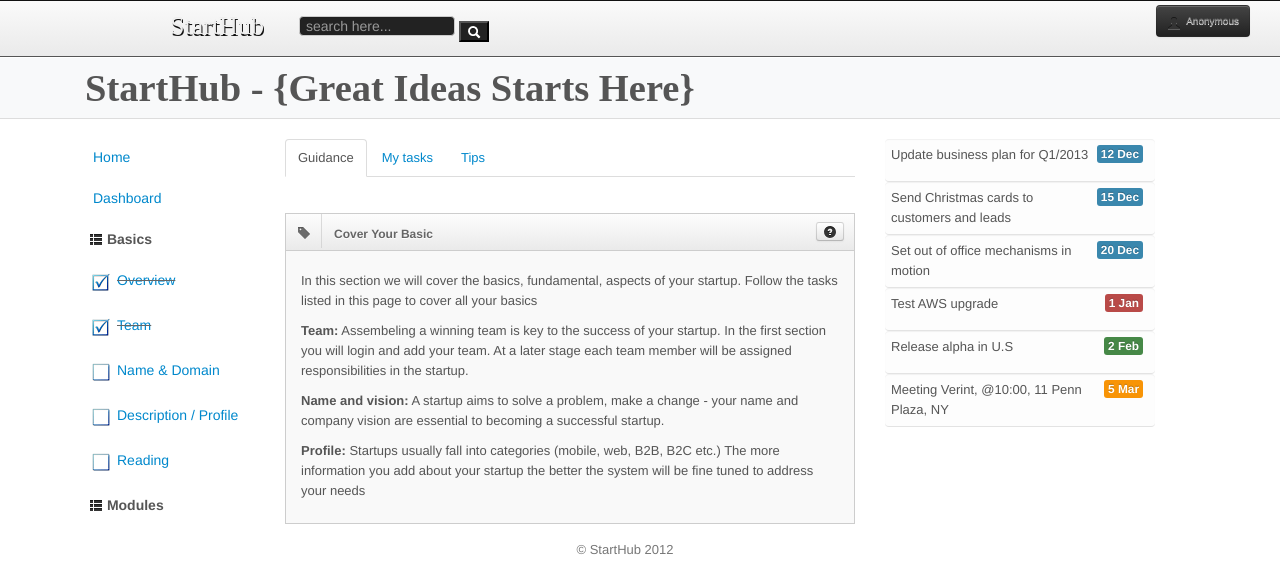
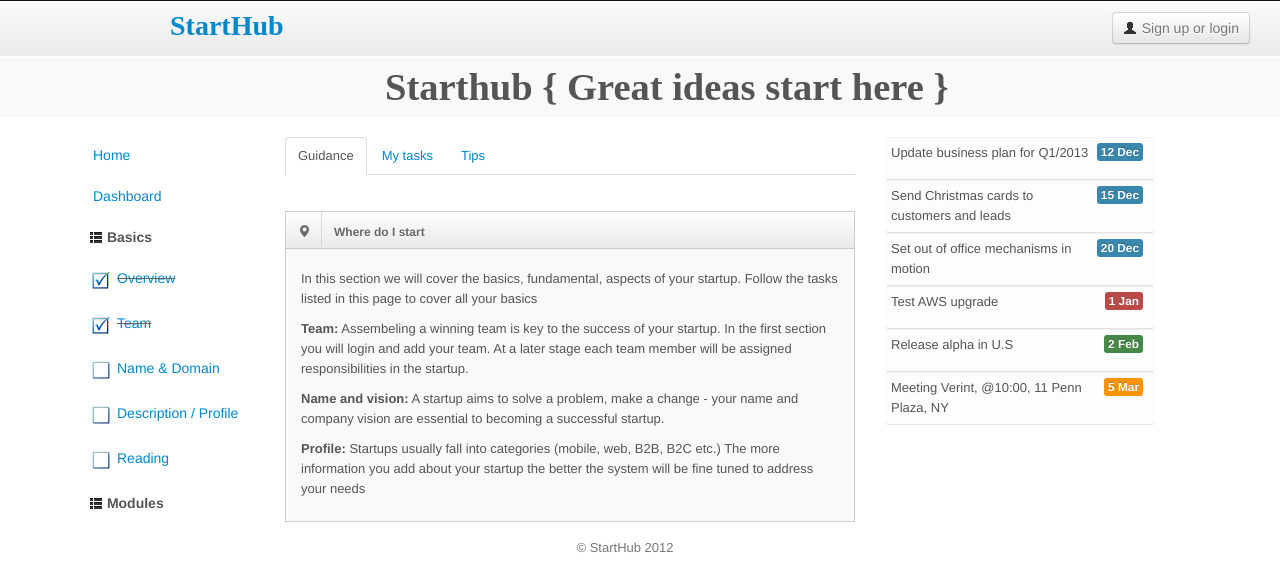
Before and after one commit to ashevat/xboard, a CakePHP app: the page made by app/View/Basics/overview.ctp in a window 1280 px wide. Shown: the top 564 px of the page. Run offline with PHP 8.4 and a stand-in for CakePHP, Linux system fonts and the light colour scheme; the template is opened without the code that fills it, so the values that code supplies are empty; some libraries are stand-ins or nearby versions.

Commit message:
some more

```diff
--- a/app/Plugin/Usermgmt/Controller/UsersController.php
+++ b/app/Plugin/Usermgmt/Controller/UsersController.php
@@ -303,7 +303,7 @@ class UsersController extends UserMgmtAppController {
 			if($connect) {
 				$this->render('popup');
 			} else {
-				$this->redirect("/dashboard");
+				$this->redirect(array('controller'=>'reports'));
 			}
 		}
 		if($connect=='fb') {
--- a/app/View/Basics/overview.ctp
+++ b/app/View/Basics/overview.ctp
@@ -37,7 +37,7 @@
 					</thead>
 					<tbody>
 						<tr>
-							<td class="taskDesc"><i class="icon-ok"></i> Thinking of a brilient idea</td>
+							<td class="taskDesc"><i class="icon-ok"></i> Thinking of a brilliant idea</td>
 							<td class="taskStatus"><span class="done">done</span></td>
 							<td class="taskOptions"><a href="#" class="tip-top"
 								data-original-title="Done"><i class="icon-ok"></i> </a> </td>
@@ -68,11 +68,9 @@
 	<div class="tab-pane" id="guide">
 		<div class="widget-box">
 			<div class="widget-title">
-				<span class="icon"><i class="icon-tag"></i> </span>
-				<h5>Cover Your Basic</h5>
-				<div class="buttons">
-					<a href="#" class="btn btn-mini"><i class="icon-question-sign"></i></a>
-				</div>
+				<span class="icon"><i class="icon-map-marker"></i> </span>
+				<h5>Where do I start</h5>
+
 			</div>
 			<div class="widget-content" style="padding-top: 20px">
 				<p>In this section we will cover the basics, fundamental, aspects of your startup. Follow the tasks listed in this page to cover all your basics</p>
--- a/app/View/Layouts/default.ctp
+++ b/app/View/Layouts/default.ctp
@@ -33,12 +33,14 @@
 			<h1 class="logo">
 				<?php echo $this->Html->link('StartHub', '/', array()); ?>
 			</h1>
-			<div id="search">
+			<!--
+				<div id="search">
 				<input type="text" placeholder="search here..." class="span2">
 				<button class="tip-right" type="submit" data-original-title="Search">
 					<i class="icon-search icon-white"></i>
 				</button>
 			</div>
+			-->
 		</div>
     <div class="navbar" id="user-nav">
     <!--
@@ -53,23 +55,21 @@
           </div><!--/.nav-collapse -->
     	<ul class="nav btn-group">
     		<?php if (!isset($user['User'])) { ?>
-				<li class="btn btn-inverse">
-	      			<?php echo $this->Html->link('<i class="icon icon-user"></i><span class="text">Anonymous</span>','/login', array('escape'=>false)); ?>
-
-
+				<li class="btn">
+	      			<?php echo $this->Html->link('<i class="icon icon-user"></i><span class="text">Sign up or login</span>','/login', array('escape'=>false)); ?>
 	      		</li>
     		<?php } else { ?>
-    		<li class="btn btn-inverse">
-      			<a href="#" title="">
-      				<img src="<?php echo $this->Image->resize("img/".IMG_DIR, $user["UserDetail"]["photo"], 16, null, true) ?>"/>
-      				<span class="text"><?php echo  $user['User']['first_name']?></span>
+    		<li class="btn btn-small">
+      			<a href="<?php echo $this->webroot;?>users/profile" title="">
+      				<img src="<?php echo $this->Image->resize("img/".IMG_DIR, $user["UserDetail"]["photo"], 16, null, true) ?>" style="margin-right:5px;"/>
+      				<span class="btn-text"><?php echo  $user['User']['first_name']?></span>
       			</a>
       		</li>
-      		<li class="btn btn-inverse dropdown" id="menu-messages">
+      		<li class="btn btn-small dropdown" id="menu-messages">
       			<a class="dropdown-toggle" data-target="#menu-messages" data-toggle="dropdown" href="#">
       				<i class="icon icon-envelope"></i>
-      				<span class="text">Messages</span>
-      				<span class="label label-important">15</span>
+      				<span class="btn-text">Mail</span>
+      				<span class="label label-info">15</span>
       				<b class="caret"></b>
       			</a>
       			<ul class="dropdown-menu">
@@ -79,14 +79,14 @@
       				<li><a class="sAdd" href="#" title="">Trash</a></li>
       			</ul>
       		</li>
-      		<li class="btn btn-mini btn-inverse">
+      		<li class="btn btn-small">
       			<a href="#" title="">
 					<i class="icon icon-cog"></i>
-					<span class="text">Settings</span>
+					<span class="btn-text">Settings</span>
 				</a>
       		</li>
-      		<li class="btn btn-mini btn-inverse">
-      			<?php echo $this->Html->link('<i class="icon icon-off"></i><span class="text">Logout</span>', '/logout', array('escape'=>false)); ?>
+      		<li class="btn btn-small">
+      			<?php echo $this->Html->link('<i class="icon icon-off"></i><span class="btn-text">Logout</span>', '/logout', array('escape'=>false)); ?>
       		</li>
     		<?php } ?>
       	</ul>
@@ -95,17 +95,17 @@
    	</header>
    <section id="hero">
    		<div class="container">
-   		<div class="span12">
-			<h1>StartHub - {Great Ideas Starts Here}</h1>
-		</div></div>
+   		<div class="span6 offset3">
+   			<h1>Starthub { Great ideas start here }</h1>
+   		</div></div>
 	</section>
 	<section id="main-site">
 		<div class="container">
 		    <div class="span2">
 		    		<a href="#" class="visible-phone"><i class="icon icon-home"></i> Dashboard</a> <?php // what is this? ?>
 		    		<ul class="sh-menu">
-		    			<li><?php echo $this->Html->link('Home', '/'); ?></li>
-		    			<li><?php echo $this->Html->link('Dashboard', '/reports'); ?></li>
+		    			<li><?php echo $this->Html->link('Home', $this->webroot); ?></li>
+		    			<li><?php echo $this->Html->link('Dashboard', array('controller'=>'reports')); ?></li>
 		    			<li class="main-menu-item"><i class="icon-th-list"></i> Basics</li>
 						<li><?php echo $this->Html->image("ok.png"); ?><span class="task-completed"><?php echo $this->Html->link('Overview',array('controller'=>'basics', 'action'=>'overview')); ?></span></li>
 	    				<li><?php echo $this->Html->image("ok.png"); ?><span class="task-completed"><?php echo $this->Html->link('Team',array('controller'=>'basics', 'action'=>'team')); ?></span></li>
--- a/app/webroot/css/starthub-0.1.css
+++ b/app/webroot/css/starthub-0.1.css
@@ -15,23 +15,30 @@ header#header {
 	background-image: -ms-linear-gradient(top, #fafafa 0%, #eaeaea 100%);
 	background-image: -o-linear-gradient(top, #fafafa 0%, #eaeaea 100%);
 	background-image: linear-gradient(top, #fafafa 0%, #eaeaea 100%);
-    border-bottom: 1px solid #555555;
+   /* border-bottom: 1px solid #555555; */
 }
 header#header h1.logo a {
-    font-weight: normal;
+    font-weight: bold;
     line-height: 30px;
     font-family:olsen;arial;
 }
-header#header .logo a {
-    color: #EEEEEE;
-    text-shadow: 1px 2px 0 #111111;
-}
+
+.btn .label {top:0 !important;}
 header#header h1.logo {
 	float:left;
-	font-size: 26px;
+	font-size: 28px;
     margin: 0;
     padding: 10px 0;
 }
+#user-nav > ul {
+    list-style: none outside none;
+    margin: 0;
+    padding: 7px 0;
+}
+#user-nav > ul > li > a:hover, #user-nav > ul > li.open > a {
+	color:#005580;
+}
+
 #search {
 	float:left;
 	margin-left:35px;
@@ -46,7 +53,7 @@ header#header h1.logo {
 section#hero{
 	background-color: #F8F9FA;
     border-top: 1px solid #FFFFFF;
-    border-bottom: 1px solid #ddd;
+   /* border-bottom: 1px solid #ddd;*/
     font-family:olsen;arial;
     padding:10px 0;
     margin-bottom:20px;
--- a/app/webroot/css/unicorn.main.css
+++ b/app/webroot/css/unicorn.main.css
@@ -70,12 +70,13 @@ a:hover {
     top: 5px;
     z-index: 20;
 }
+/*
 #user-nav > ul {
     margin: 0;
     padding: 0;
     list-style: none;
 }
-
+*/
 #user-nav > ul > li {
     float: left;
     list-style-type: none;
@@ -87,12 +88,12 @@ a:hover {
 #user-nav > ul > li > a {
 	padding: 5px 10px;
 	display: block;
-	font-size: 10px;
 }
-
+/*
 #user-nav > ul > li > a:hover, #user-nav > ul > li.open > a {
 	color: #ffffff;
 }
+*/
 #user-nav > ul > li > a > /*i, #sidebar li a i */{
 	vertical-align: top;
 	background-image: url('../img/glyphicons-halflings-white.png');
```
Also changed, not shown: app/View/Basics/team.ctp (+16 -17 lines).
